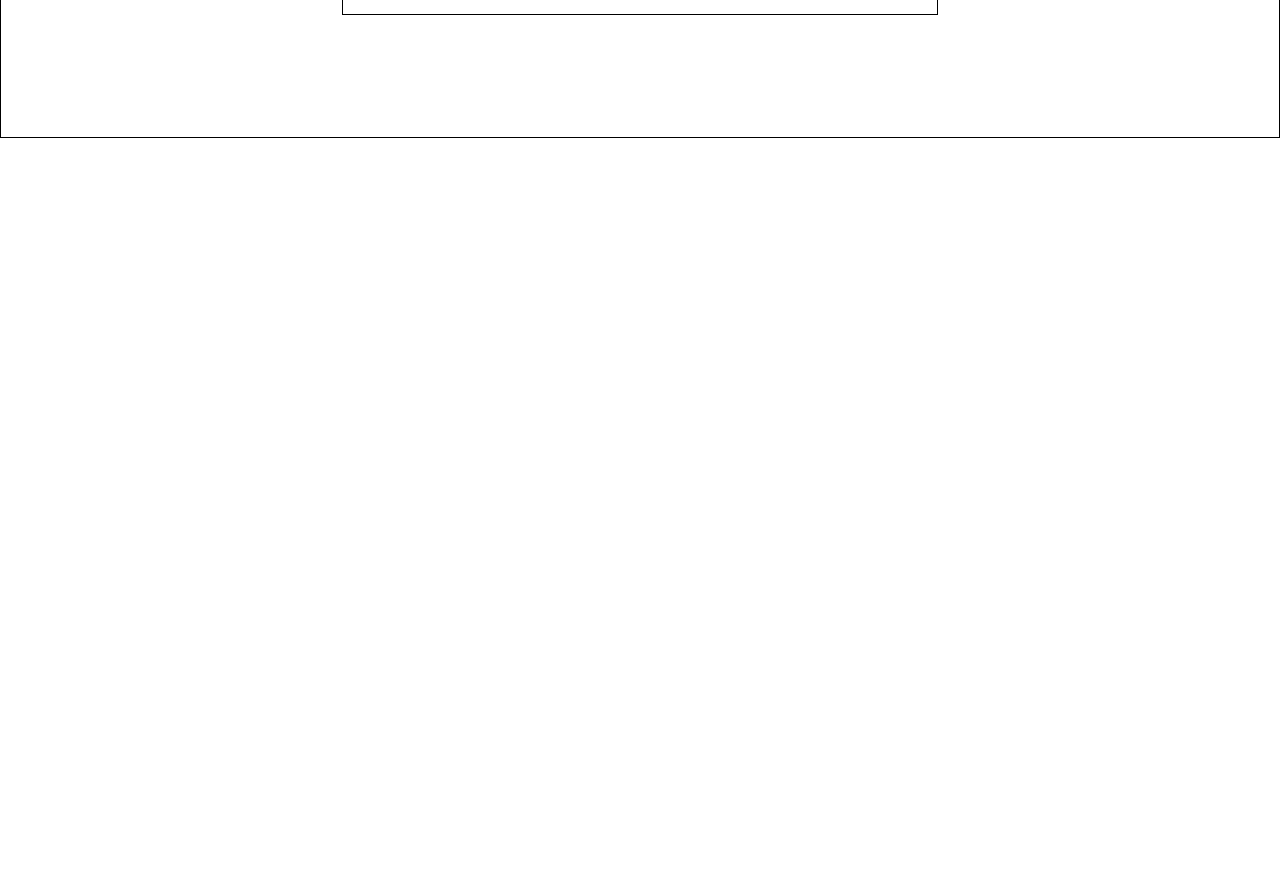
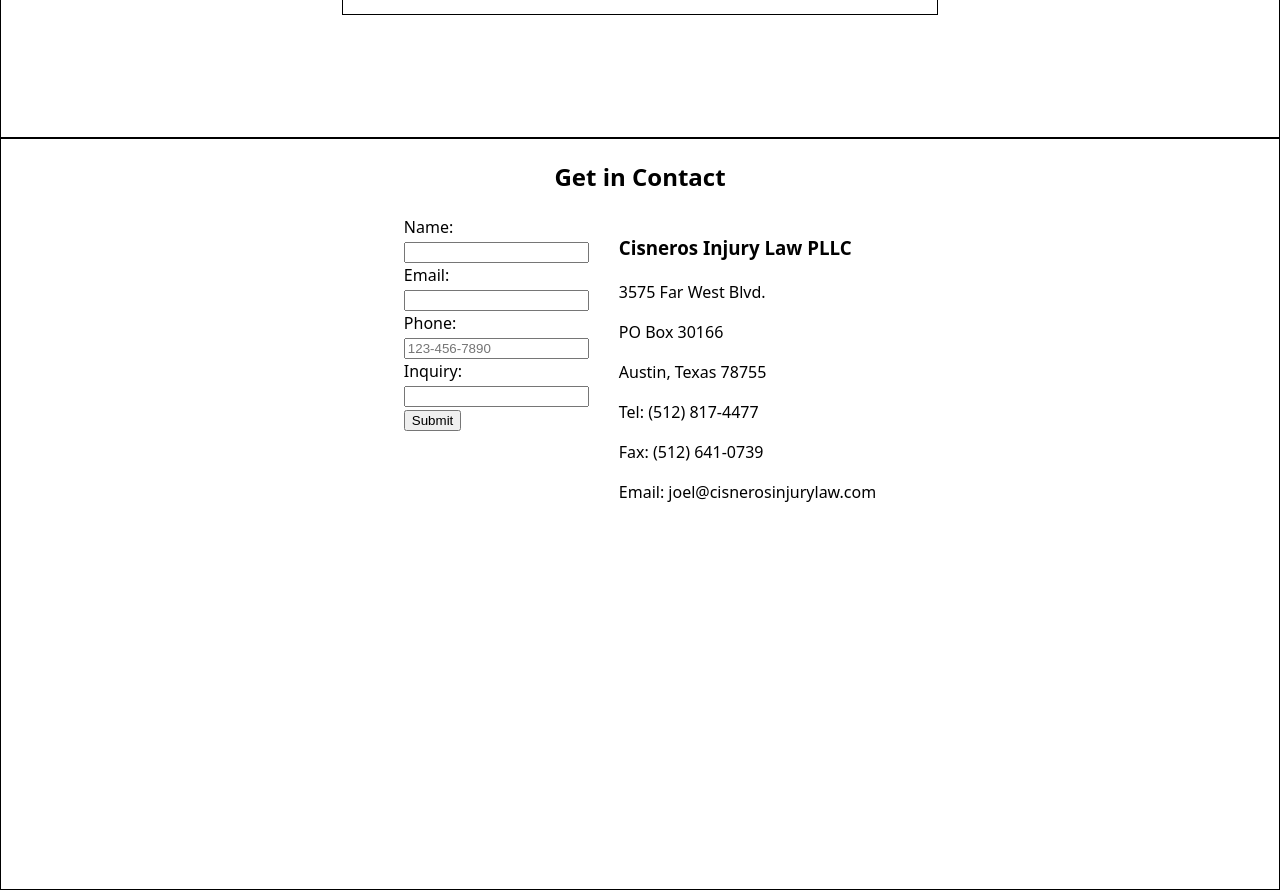
Before and after one commit to Alandlt15/lawfirm-site, a React (Vite) app: page / in a window 1280 px wide. Shown: the part 1720-2610 px from the top of the page. Before the commit the page ends 1858 px from the top, so only its background shows below. Built offline with nearby package versions, Linux system fonts and the light colour scheme.

Commit message:
created contact form and information

```diff
--- a/src/App.jsx
+++ b/src/App.jsx
@@ -6,6 +6,7 @@ import Header from './components/header'
 import Mission from './components/mission-statement'
 import Mission2 from './components/mission-statement2'
 import Intro from './components/intro'
+import Contact from './components/contact'
 
 //style import
 import './styles/App.css'
@@ -18,6 +19,7 @@ function App() {
       <Mission />
       <Mission2 />
       <Intro />
+      <Contact />
     </>
   )
 }
--- /dev/null
+++ b/src/components/contact.jsx
@@ -0,0 +1,92 @@
+//react imports
+import React, { useState } from 'react';
+
+//component imports
+
+
+//style import
+import '../styles/contact.css'
+
+function Contact() {
+  const [formData, setFormData] = useState({
+    name: '',
+    email: '',
+    phone: '',
+    text: ''
+  });
+
+  const handleChange = (e) => {
+    setFormData({
+      ...formData,
+      [e.target.name]: e.target.value
+    });
+  };
+
+  const handleSubmit = (e) => {
+    e.preventDefault();
+    console.log('Form submitted:', formData);
+    // You can also send data to a backend here
+  };
+
+  return (
+    <>
+      <article className='contact-card'>
+        <h2>Get in Contact</h2>
+        <div className='contact'>
+          <form className='contact-form' onSubmit={handleSubmit}>
+            <div>
+              <label>Name:</label><br />
+              <input
+              type="text"
+              name="name"
+              value={formData.name}
+              onChange={handleChange}
+              />
+            </div>
+            <div>
+              <label>Email:</label><br />
+              <input
+                type="email"
+                name="email"
+                value={formData.email}
+                onChange={handleChange}
+              />
+            </div>
+            <div>
+              <label>Phone:</label><br />
+              <input
+                type="tel"
+                name="phone"
+                pattern="[0-9]{3}-[0-9]{3}-[0-9]{4}"
+                placeholder="123-456-7890"
+                value={formData.phone}
+                onChange={handleChange}
+              />
+            </div>
+            <div>
+              <label>Inquiry:</label><br />
+              <input
+                type="text"
+                name="inquiry"
+                value={formData.text}
+                onChange={handleChange}
+              />
+            </div>
+            <button type="submit">Submit</button>
+          </form>
+          <div className='contact-info'>
+            <h3>Cisneros Injury Law PLLC</h3>
+            <p>3575 Far West Blvd.</p>
+            <p>PO Box 30166</p>
+            <p>Austin, Texas 78755</p>
+            <p>Tel: (512) 817-4477</p>
+            <p>Fax: (512) 641-0739</p>
+            <p>Email: joel@cisnerosinjurylaw.com</p>
+          </div>
+        </div>
+      </article>
+    </>
+  )
+}
+
+export default Contact
--- /dev/null
+++ b/src/styles/contact.css
@@ -0,0 +1,15 @@
+
+.contact-card {
+  border: 1px solid black;
+  display: flex;
+  flex-direction: column;
+  align-items: center;
+  justify-self: center;
+  width: 99.9%;
+  height: 750px;
+}
+
+.contact {
+  display: flex;
+  gap: 30px;
+}
```
